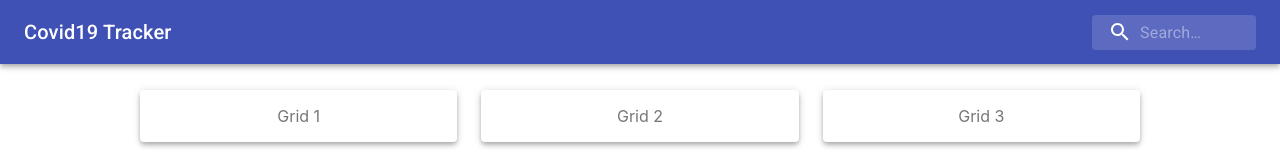
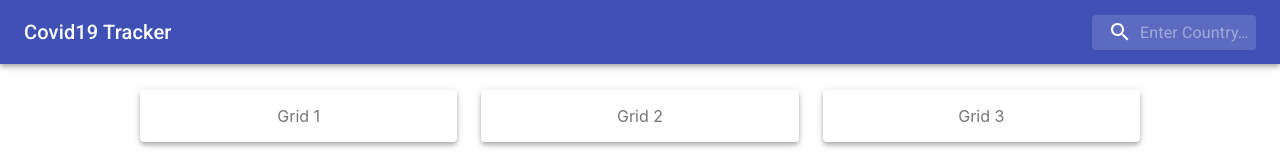
Before and after one commit to unaisshazan/Covid19Tracker-Reactjs, a React (Create React App) app: page / in a window 1280 px wide. Shown: the top 160 px of the page. Built offline with nearby package versions, Linux system fonts and the light colour scheme.

Commit message:
add unais

```diff
--- a/src/components/NavBar.js
+++ b/src/components/NavBar.js
@@ -81,7 +81,7 @@ export default function NavBar() {
               <SearchIcon />
             </div>
             <InputBase
-              placeholder="Search…"
+              placeholder="Enter Country…"
               classes={{
                 root: classes.inputRoot,
                 input: classes.inputInput,
```
